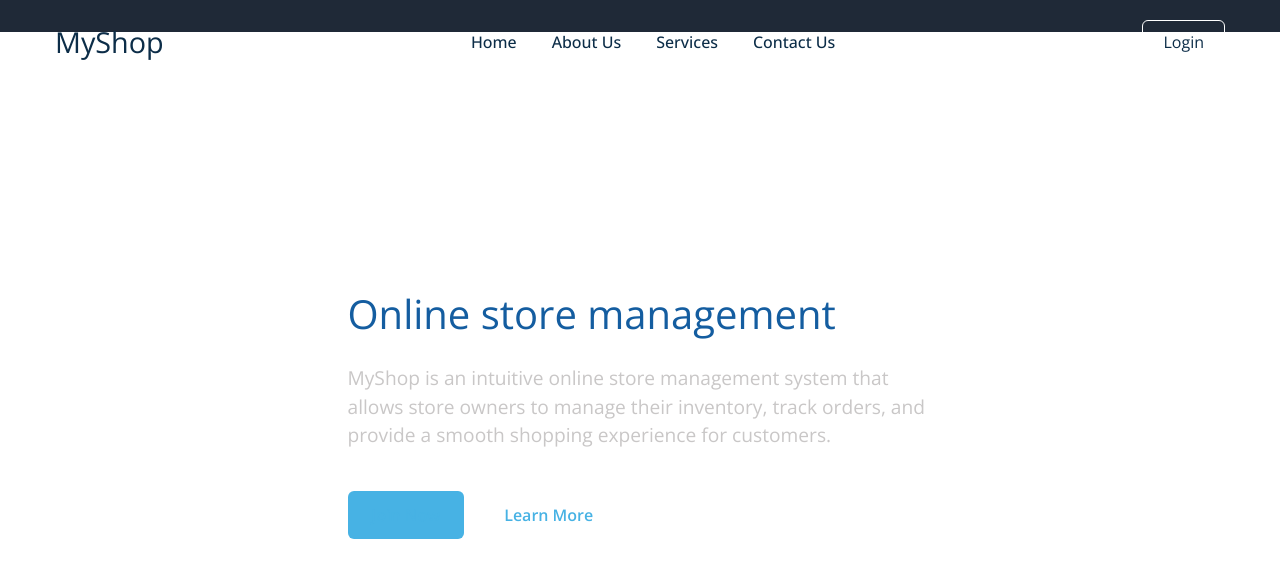
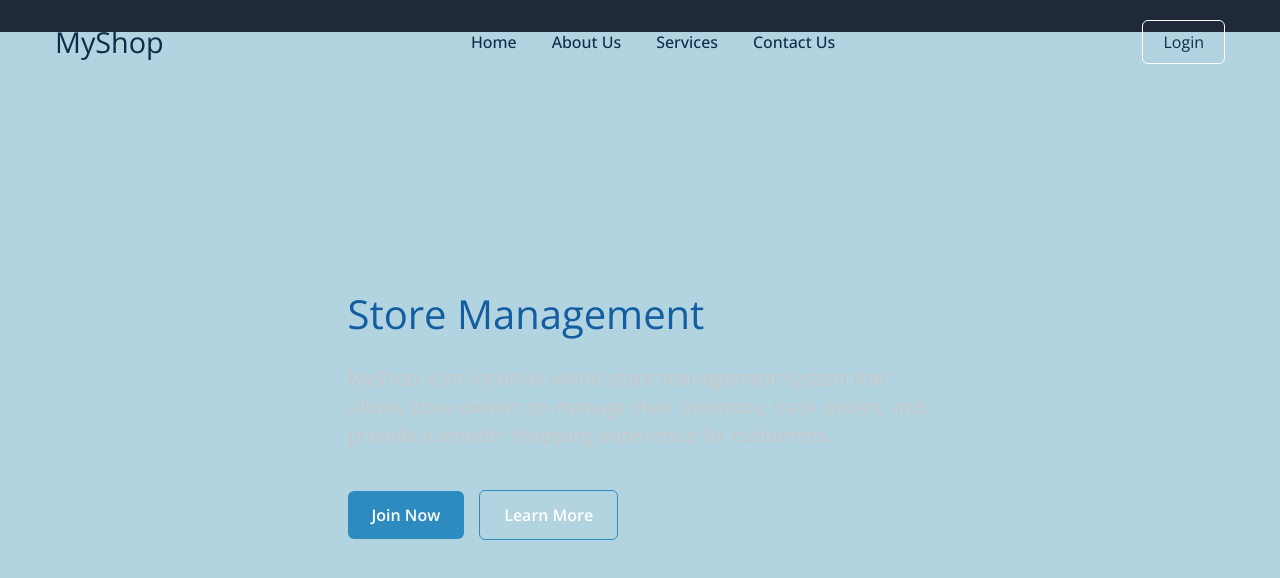
Before and after one commit to ruchspatil/VueCart, a Nuxt app: page / in a window 1280 px wide. Shown: the top 578 px of the page. Built offline with nearby package versions, Linux system fonts and the light colour scheme.

Commit message:
Update index.vue

```diff
--- a/pages/index.vue
+++ b/pages/index.vue
@@ -1,5 +1,6 @@
 <template>
-  <div>
+  <div id="body">
+    <router-view />
     <header class="header">
       <nav class="navbar">
         <h2 class="logo">
@@ -34,7 +35,7 @@
     </header>
     <section class="hero-section">
       <div class="hero">
-        <h2>Online store management</h2>
+        <h2>Store Management</h2>
         <p>
           MyShop is an intuitive online store management system that allows store owners to manage their inventory, track orders, and provide a smooth shopping experience for customers.
         </p>
@@ -63,7 +64,7 @@ export default {
   box-sizing: border-box;
   font-family: "Open Sans", sans-serif;
 }
-body {
+#body {
   height: 100vh;
   width: 100%;
   background-color: #B1D4E0;
@@ -154,7 +155,7 @@ body {
 }
 .hero-section .buttons a {
   text-decoration: none;
-  color: #47b2e4;;
+  color: #fff;
   padding: 12px 24px;
   border-radius: 0.375rem;
   font-weight: 600;
@@ -165,14 +166,15 @@ body {
   margin-right: 15px;
 }
 .buttons .join {
-  background-color: #47b2e4;
+  background-color: #2E8BC0;
 }
 .hero-section .buttons .learn {
-  border: 1px solid #fff;
+  border: 1px solid #2E8BC0;
   border-radius: 0.375rem;
 }
 .hero-section .buttons a:hover {
-  background-color: #0C2D48;
+  background-color: #fff;
+  color: #0C2D48;
 }
 /* Hamburger menu styles */
 #menu-toggle {
```
